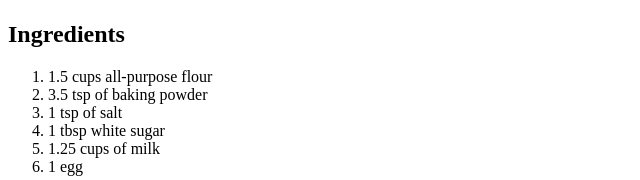
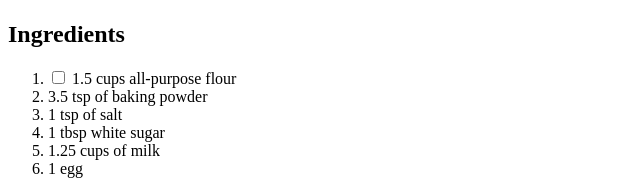
Before and after one commit to vexandmore/SOEN287-Tutorial, a plain HTML site: page index.html in a window 1280 px wide. Shown: the part 383-563 px from the top of the page, without its empty margins (0-640 px from the left). Drawn offline with Linux system fonts and the light colour scheme.

Commit message:
Added, to first element of ordered list, the checkbox

```diff
--- a/index.html
+++ b/index.html
@@ -11,7 +11,7 @@
 
         <h2> Ingredients </h2>
         <ol>
-            <li> 1.5 cups all-purpose flour </li>
+            <li><input type = "checkbox"> <label> 1.5 cups all-purpose flour </label> </li>
             <li> 3.5 tsp of baking powder </li>
             <li> 1 tsp of salt </li>
             <li> 1 tbsp white sugar </li>
```
